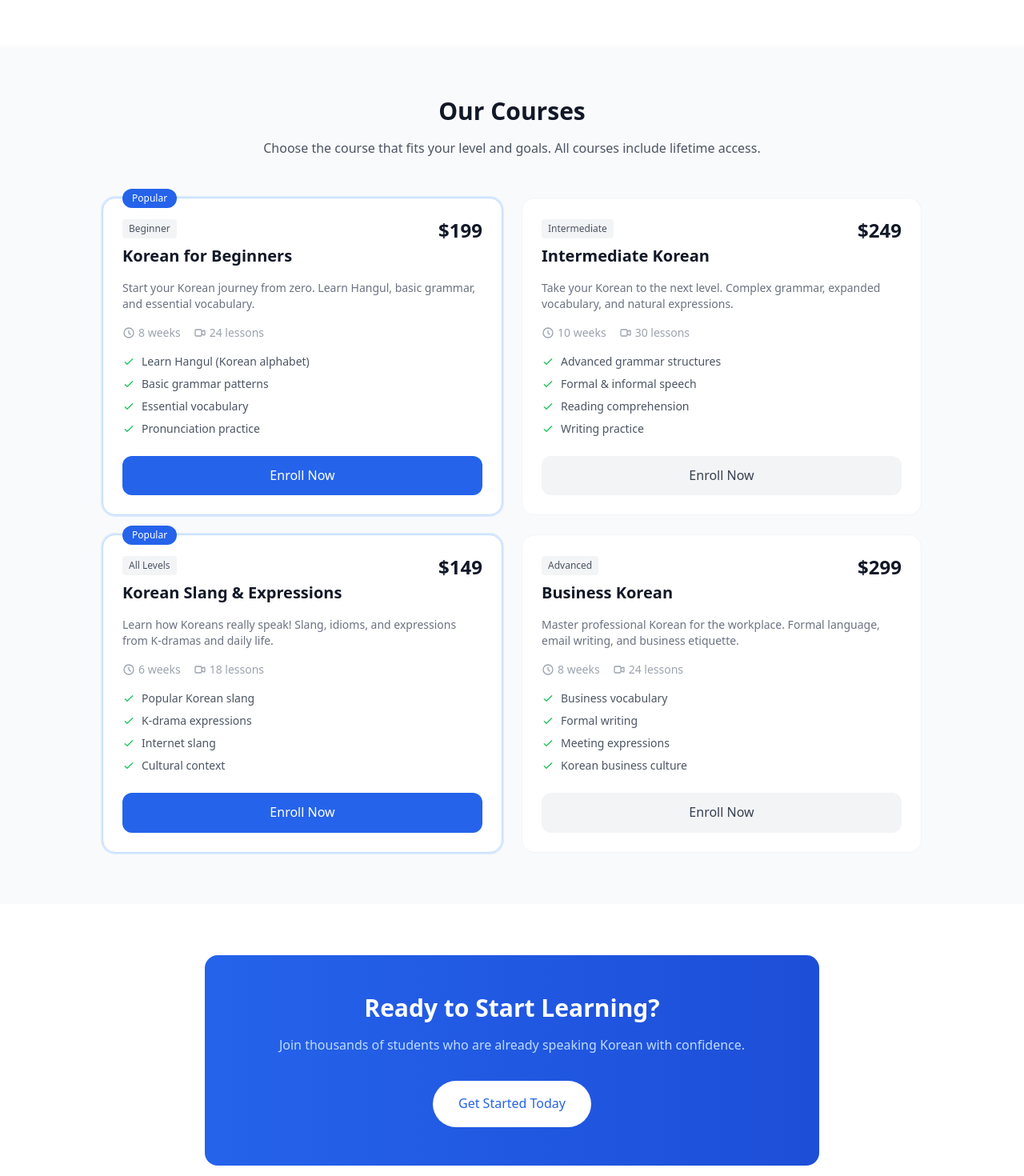
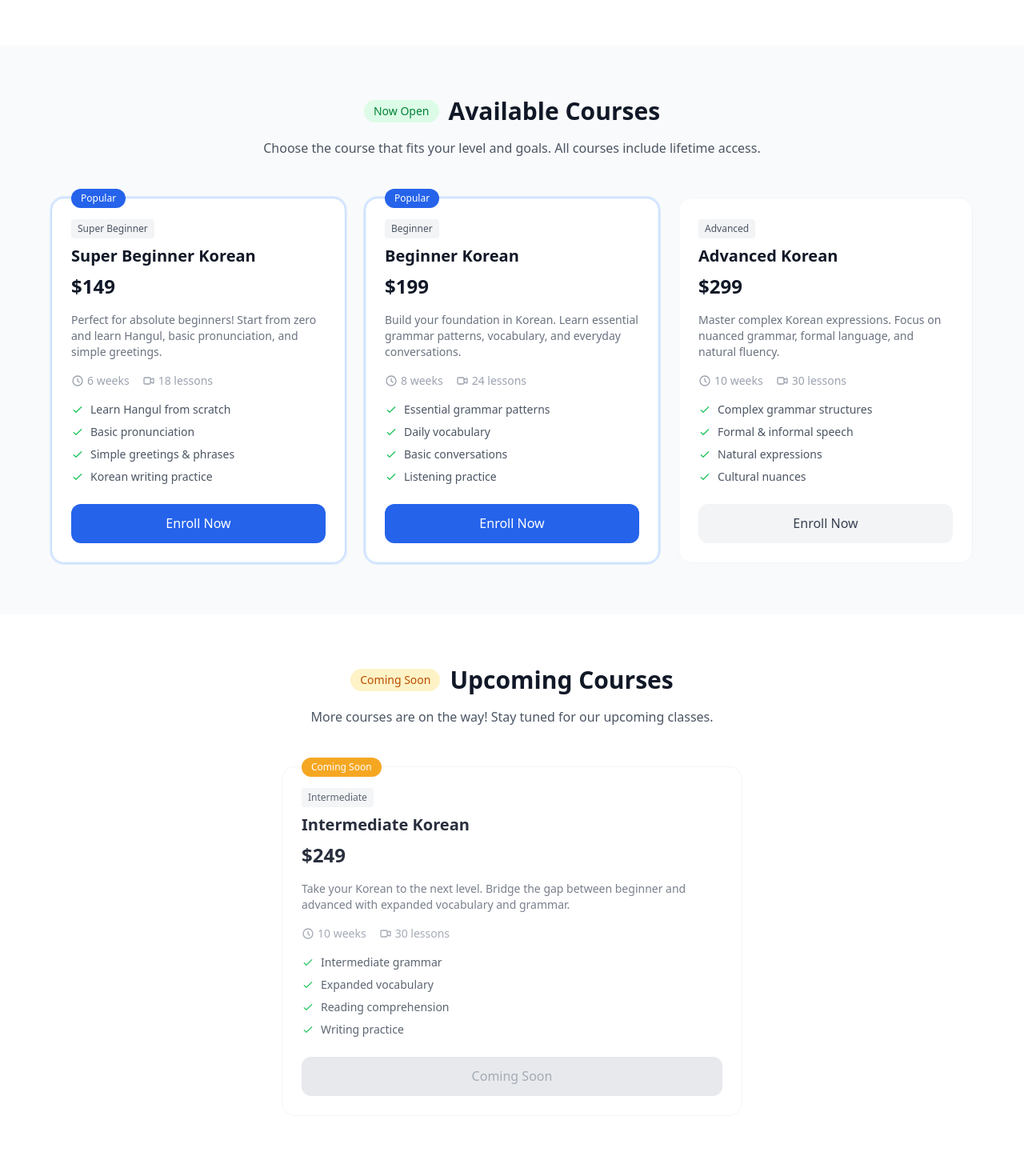
Before and after one commit to ksclub/website, a Next.js app: page /website/korean-class in a window 1280 px wide. Shown: the part 920-2390 px from the top of the page at 80% size. Built offline with nearby package versions, Linux system fonts and the light colour scheme.

Commit message:
feat: 수정사항 반영

```diff
--- a/src/app/korean-class/page.tsx
+++ b/src/app/korean-class/page.tsx
@@ -2,51 +2,54 @@
 
 import Link from "next/link";
 
-// Mock course data (will be replaced with DB later)
-const courses = [
+// Open courses (currently available)
+const openCourses = [
   {
     id: 1,
-    title: "Korean for Beginners",
-    level: "Beginner",
-    description: "Start your Korean journey from zero. Learn Hangul, basic grammar, and essential vocabulary.",
-    duration: "8 weeks",
-    lessons: 24,
-    price: 199,
-    features: ["Learn Hangul (Korean alphabet)", "Basic grammar patterns", "Essential vocabulary", "Pronunciation practice"],
+    title: "Super Beginner Korean",
+    level: "Super Beginner",
+    description: "Perfect for absolute beginners! Start from zero and learn Hangul, basic pronunciation, and simple greetings.",
+    duration: "6 weeks",
+    lessons: 18,
+    price: 149,
+    features: ["Learn Hangul from scratch", "Basic pronunciation", "Simple greetings & phrases", "Korean writing practice"],
     popular: true,
   },
   {
     id: 2,
+    title: "Beginner Korean",
+    level: "Beginner",
+    description: "Build your foundation in Korean. Learn essential grammar patterns, vocabulary, and everyday conversations.",
+    duration: "8 weeks",
+    lessons: 24,
+    price: 199,
+    features: ["Essential grammar patterns", "Daily vocabulary", "Basic conversations", "Listening practice"],
+    popular: true,
+  },
+  {
+    id: 3,
+    title: "Advanced Korean",
+    level: "Advanced",
+    description: "Master complex Korean expressions. Focus on nuanced grammar, formal language, and natural fluency.",
+    duration: "10 weeks",
+    lessons: 30,
+    price: 299,
+    features: ["Complex grammar structures", "Formal & informal speech", "Natural expressions", "Cultural nuances"],
+    popular: false,
+  },
+];
+
+// Upcoming courses (coming soon)
+const upcomingCourses = [
+  {
+    id: 4,
     title: "Intermediate Korean",
     level: "Intermediate",
-    description: "Take your Korean to the next level. Complex grammar, expanded vocabulary, and natural expressions.",
+    description: "Take your Korean to the next level. Bridge the gap between beginner and advanced with expanded vocabulary and grammar.",
     duration: "10 weeks",
     lessons: 30,
     price: 249,
-    features: ["Advanced grammar structures", "Formal & informal speech", "Reading comprehension", "Writing practice"],
-    popular: false,
-  },
-  {
-    id: 3,
-    title: "Korean Slang & Expressions",
-    level: "All Levels",
-    description: "Learn how Koreans really speak! Slang, idioms, and expressions from K-dramas and daily life.",
-    duration: "6 weeks",
-    lessons: 18,
-    price: 149,
-    features: ["Popular Korean slang", "K-drama expressions", "Internet slang", "Cultural context"],
-    popular: true,
-  },
-  {
-    id: 4,
-    title: "Business Korean",
-    level: "Advanced",
-    description: "Master professional Korean for the workplace. Formal language, email writing, and business etiquette.",
-    duration: "8 weeks",
-    lessons: 24,
-    price: 299,
-    features: ["Business vocabulary", "Formal writing", "Meeting expressions", "Korean business culture"],
-    popular: false,
+    features: ["Intermediate grammar", "Expanded vocabulary", "Reading comprehension", "Writing practice"],
   },
 ];
 
@@ -128,18 +131,23 @@ export default function KoreanClassPage() {
         </div>
       </section>
 
-      {/* Courses Section */}
+      {/* Open Courses Section */}
       <section id="courses" className="py-16 bg-gray-50">
         <div className="container mx-auto px-6">
-          <h2 className="text-2xl md:text-3xl font-bold text-center text-gray-900 mb-4">
-            Our Courses
-          </h2>
+          <div className="flex items-center justify-center gap-3 mb-4">
+            <span className="inline-block px-3 py-1 bg-green-100 text-green-700 text-sm font-medium rounded-full">
+              Now Open
+            </span>
+            <h2 className="text-2xl md:text-3xl font-bold text-center text-gray-900">
+              Available Courses
+            </h2>
+          </div>
           <p className="text-gray-600 text-center mb-12 max-w-2xl mx-auto">
             Choose the course that fits your level and goals. All courses include lifetime access.
           </p>
 
-          <div className="grid grid-cols-1 md:grid-cols-2 gap-6 max-w-5xl mx-auto">
-            {courses.map((course) => (
+          <div className="grid grid-cols-1 md:grid-cols-3 gap-6 max-w-6xl mx-auto">
+            {openCourses.map((course) => (
               <div
                 key={course.id}
                 className={`bg-white rounded-2xl border ${
@@ -151,16 +159,12 @@ export default function KoreanClassPage() {
                     Popular
                   </span>
                 )}
-                <div className="flex items-start justify-between mb-4">
-                  <div>
-                    <span className="inline-block px-2 py-1 bg-gray-100 text-gray-600 text-xs rounded mb-2">
-                      {course.level}
-                    </span>
-                    <h3 className="text-xl font-bold text-gray-900">{course.title}</h3>
-                  </div>
-                  <div className="text-right">
-                    <div className="text-2xl font-bold text-gray-900">${course.price}</div>
-                  </div>
+                <div className="mb-4">
+                  <span className="inline-block px-2 py-1 bg-gray-100 text-gray-600 text-xs rounded mb-2">
+                    {course.level}
+                  </span>
+                  <h3 className="text-xl font-bold text-gray-900">{course.title}</h3>
+                  <div className="text-2xl font-bold text-gray-900 mt-2">${course.price}</div>
                 </div>
                 <p className="text-gray-500 text-sm mb-4">{course.description}</p>
                 <div className="flex items-center gap-4 text-sm text-gray-400 mb-4">
@@ -203,6 +207,75 @@ export default function KoreanClassPage() {
         </div>
       </section>
 
+      {/* Upcoming Courses Section */}
+      <section className="py-16">
+        <div className="container mx-auto px-6">
+          <div className="flex items-center justify-center gap-3 mb-4">
+            <span className="inline-block px-3 py-1 bg-amber-100 text-amber-700 text-sm font-medium rounded-full">
+              Coming Soon
+            </span>
+            <h2 className="text-2xl md:text-3xl font-bold text-center text-gray-900">
+              Upcoming Courses
+            </h2>
+          </div>
+          <p className="text-gray-600 text-center mb-12 max-w-2xl mx-auto">
+            More courses are on the way! Stay tuned for our upcoming classes.
+          </p>
+
+          <div className="max-w-xl mx-auto">
+            {upcomingCourses.map((course) => (
+              <div
+                key={course.id}
+                className="bg-white rounded-2xl border border-gray-100 p-6 relative opacity-90"
+              >
+                <span className="absolute -top-3 left-6 px-3 py-1 text-xs font-medium rounded-full" style={{ backgroundColor: '#f59e0b', color: '#ffffff' }}>
+                  Coming Soon
+                </span>
+                <div className="mb-4">
+                  <span className="inline-block px-2 py-1 bg-gray-100 text-gray-600 text-xs rounded mb-2">
+                    {course.level}
+                  </span>
+                  <h3 className="text-xl font-bold text-gray-900">{course.title}</h3>
+                  <div className="text-2xl font-bold text-gray-900 mt-2">${course.price}</div>
+                </div>
+                <p className="text-gray-500 text-sm mb-4">{course.description}</p>
+                <div className="flex items-center gap-4 text-sm text-gray-400 mb-4">
+                  <span className="flex items-center gap-1">
+                    <svg className="w-4 h-4" fill="none" stroke="currentColor" viewBox="0 0 24 24">
+                      <path strokeLinecap="round" strokeLinejoin="round" strokeWidth={2} d="M12 8v4l3 3m6-3a9 9 0 11-18 0 9 9 0 0118 0z" />
+                    </svg>
+                    {course.duration}
+                  </span>
+                  <span className="flex items-center gap-1">
+                    <svg className="w-4 h-4" fill="none" stroke="currentColor" viewBox="0 0 24 24">
+                      <path strokeLinecap="round" strokeLinejoin="round" strokeWidth={2} d="M15 10l4.553-2.276A1 1 0 0121 8.618v6.764a1 1 0 01-1.447.894L15 14M5 18h8a2 2 0 002-2V8a2 2 0 00-2-2H5a2 2 0 00-2 2v8a2 2 0 002 2z" />
+                    </svg>
+                    {course.lessons} lessons
+                  </span>
+                </div>
+                <ul className="space-y-2 mb-6">
+                  {course.features.map((feature, index) => (
+                    <li key={index} className="flex items-center gap-2 text-sm text-gray-600">
+                      <svg className="w-4 h-4 text-green-500 flex-shrink-0" fill="none" stroke="currentColor" viewBox="0 0 24 24">
+                        <path strokeLinecap="round" strokeLinejoin="round" strokeWidth={2} d="M5 13l4 4L19 7" />
+                      </svg>
+                      {feature}
+                    </li>
+                  ))}
+                </ul>
+                <button
+                  className="w-full py-3 rounded-xl font-medium transition-colors cursor-not-allowed"
+                  style={{ backgroundColor: '#e5e7eb', color: '#9ca3af' }}
+                  disabled
+                >
+                  Coming Soon
+                </button>
+              </div>
+            ))}
+          </div>
+        </div>
+      </section>
+
       {/* CTA Section */}
       <section className="py-16">
         <div className="container mx-auto px-6">
```
